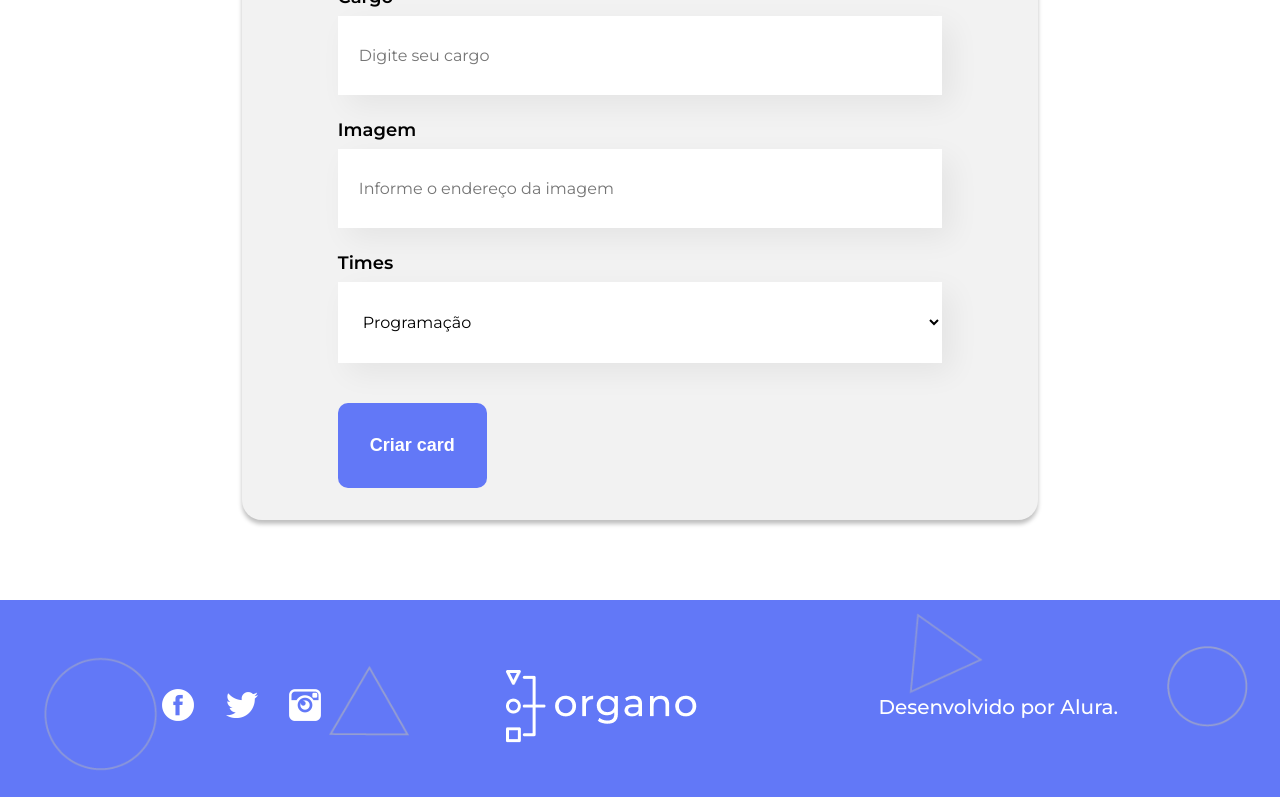
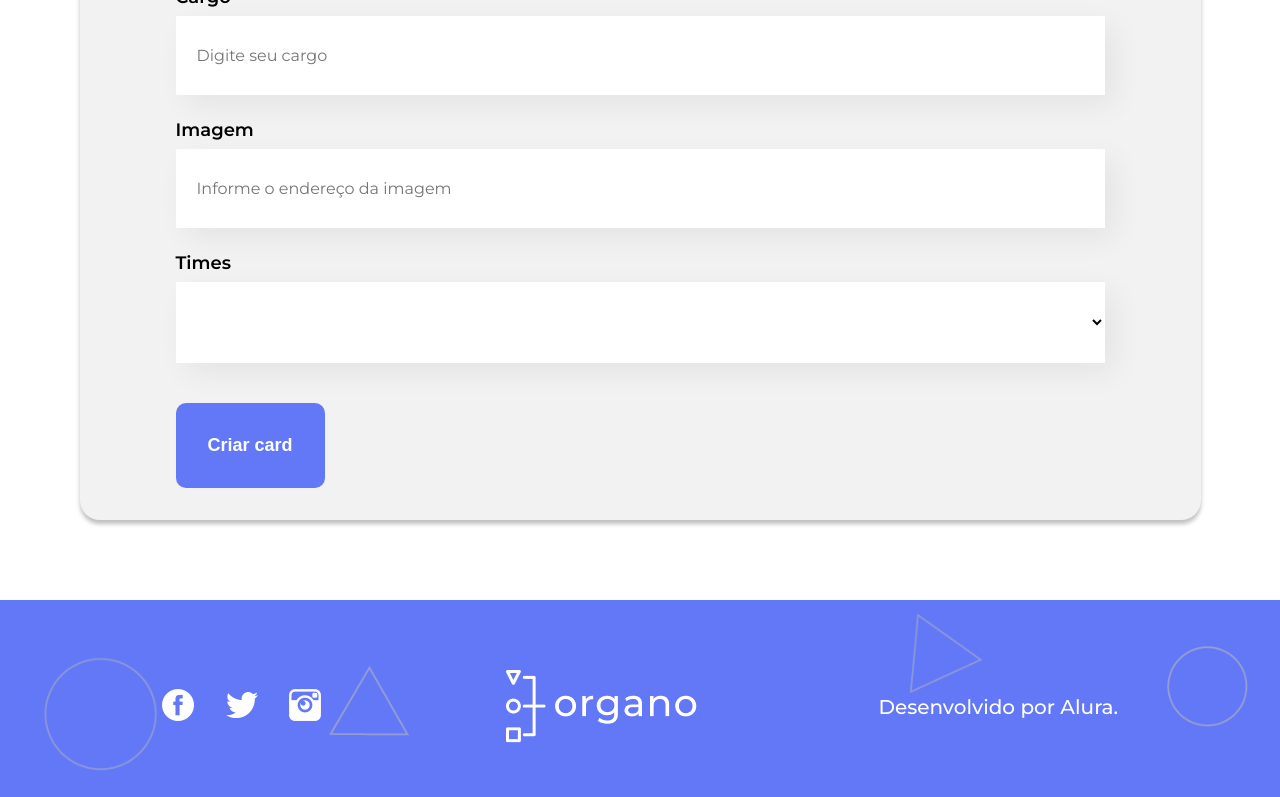
Before and after one commit to daniel-s-batista/organo, a React (Create React App) app: page / in a window 1280 px wide. Shown: the part 830-1627 px from the top of the page. Built offline with nearby package versions, Linux system fonts and the light colour scheme; the HTML template or start-up script is replaced by a standard one.

Commit message:
Pequenas alterações

```diff
--- a/src/App.js
+++ b/src/App.js
@@ -53,7 +53,6 @@ function App() {
         <div className="App">
             <Banner />
 
-            <main>
             <CustomForm teams={teams.map((team) => team.name)}
                         onMemberRegistered={(member) => addMember(member)} />
             {teams.map((team) => (<Team key={team.name}
@@ -61,7 +60,6 @@ function App() {
                                         primaryColor={team.primaryColor}
                                         secondaryColor={team.secondaryColor}
                                         members={members.filter((member) => member.team === team.name)} />))}
-            </main>
 
             <CustomFooter />
         </div>
--- a/src/components/dropdown/index.js
+++ b/src/components/dropdown/index.js
@@ -8,7 +8,8 @@ const Dropdown = (props) => {
     return (
         <div className="dropdown">
             <label>{props.label}</label>
-            <select onChange={saveValue} required={props.required}>
+            <select onChange={saveValue} required={props.required}  defaultValue={""}>
+                <option value=""></option>
                 {props.items.map((item) => {
                     return (
                         <option key={item}>{item}</option>
--- a/src/components/member/index.js
+++ b/src/components/member/index.js
@@ -1,9 +1,9 @@
 import './Member.css';
 
-const Member = ({name, role, image}) => {
+const Member = ({name, role, image, bgcolor}) => {
     return (
         <div className="member">
-            <div className="memberHeader">
+            <div className="memberHeader" style={{ backgroundColor: bgcolor }}>
                 <img src={image} alt={name} />
             </div>
             <div className="memberBody">
--- a/src/components/team/index.js
+++ b/src/components/team/index.js
@@ -17,7 +17,8 @@ const Team = (props) => {
                                                        name={member.name}
                                                        role={member.role}
                                                        image={member.image}
-                                                       team={member.team} />)}
+                                                       team={member.team}
+                                                       bgcolor={props.primaryColor} />)}
             </div>
         </section>
         :
```
Lines whose indentation alone changed are shown as unchanged.
